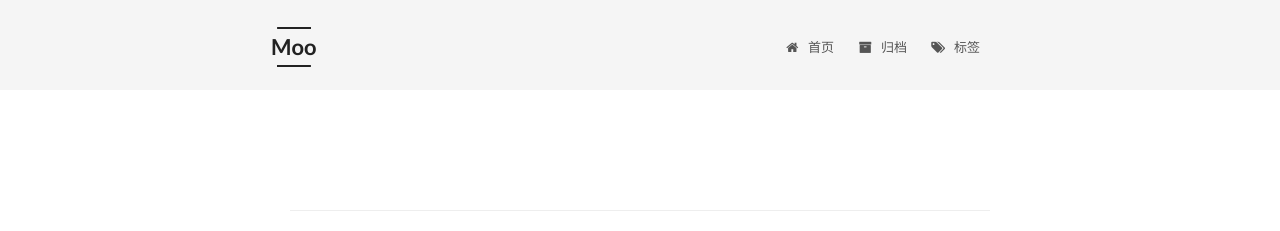
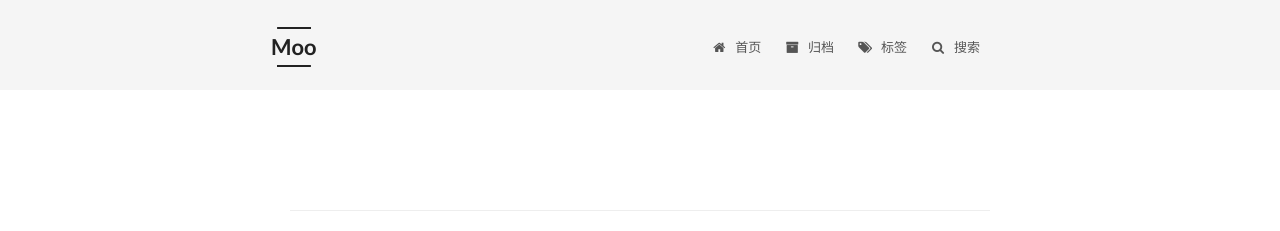
Before and after one commit to huangkaibo/huangkaibo.github.io, a Jekyll site: the page built from category/index.html, in a window 1280 px wide. Shown: the top 231 px of the page. Built offline with Jekyll 4.4.1, drawn with Linux system fonts in a browser that asks for light colours; comment, search, counter and statistics services are not loaded.

Commit message:
简å添加第三方插件

```diff
--- a/_config.yml
+++ b/_config.yml
@@ -404,7 +404,7 @@
 
 # Support for LiveRe comments system.
 # You can get your uid from https://livere.com/insight/myCode (General web site)
-#livere_uid: your uid
+livere_uid: MTAyMC8zNDQ5MC8xMTAyOA==
 
 # Baidu Share
 # Available value:
@@ -518,7 +518,7 @@
 
 
 # Enable baidu push so that the blog will push the url to baidu automatically which is very helpful for SEO
-baidu_push: false
+baidu_push: true
 
 # Google Calendar
 # Share your recent schedule to others via calendar page
@@ -550,7 +550,7 @@
 
 # Local search
 local_search:
-  enable: false
+  enable: true
   # if auto, trigger search by changing input
   # if manual, trigger search by pressing enter key or search button
   trigger: auto
```
